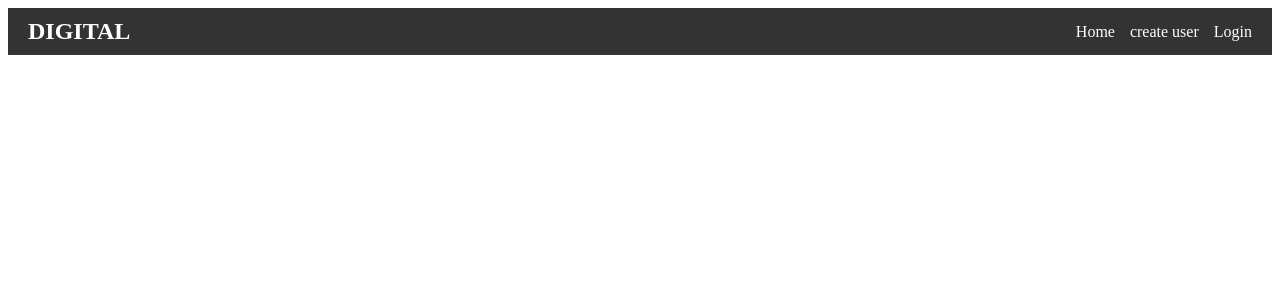
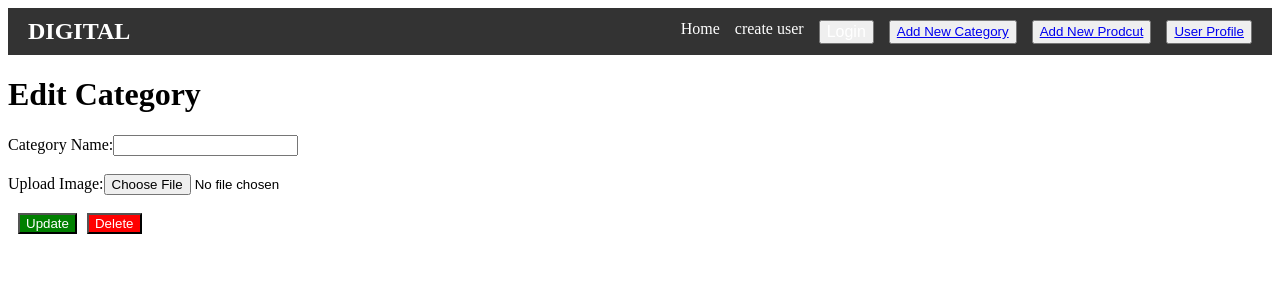
Before and after one commit to Lalitasahu/React_Projects, a React (Vite) app in the folder Digital/: page /AddCat/edit/1 in a window 1280 px wide. Shown: the top 300 px of the page. Built offline with nearby package versions, Linux system fonts and the light colour scheme; no server answers.

Commit message:
workflow of Add Prodcut

```diff
--- a/Digital/src/components/NavBar.jsx
+++ b/Digital/src/components/NavBar.jsx
@@ -1,14 +1,31 @@
 // components/Navbar.js
-import { Link } from "react-router-dom";
+import { Link} from "react-router-dom";
+import { useState, useEffect } from "react";
 
 const Navbar = () => {
+
+
+  const logout = ()=>{
+    localStorage.removeItem('access_token')
+  }
+
   return (
     <nav style={styles.nav}>
       <h2 style={styles.logo}>DIGITAL</h2>
       <div style={styles.links}>
         <Link style={styles.link} to="/">Home</Link>
         <Link style={styles.link} to="/Usercreate">create user</Link>
-        <Link style={styles.link} to="/Login">Login</Link>
+        {/* <button><Link to = "/Usercreate/edit:id/" > Edit user infomation</Link></button> */}
+        {
+          localStorage.getItem('access_token')?
+          <button><Link  onClick={()=>logout()}>Logout</Link></button>:
+          <button><Link style={styles.link} to="/Login">Login</Link></button>
+        }
+        <button><Link to = "/AddCat/add" >Add New Category</Link></button>
+        <button><Link to = "/AddProduct" >Add New Prodcut</Link></button>
+        <button><Link to = "/Profile" >User Profile </Link></button>
+
+
       </div>
     </nav>
   );
@@ -31,6 +48,7 @@ const styles = {
     gap: '15px',
   },
   link: {
+
     color: 'white',
     textDecoration: 'none',
     fontSize: '16px',
--- a/Digital/src/main.jsx
+++ b/Digital/src/main.jsx
@@ -3,9 +3,12 @@ import { BrowserRouter, Routes, Route } from "react-router-dom";
 import Navbar from "./components/Navbar";
 import Home  from "./pages/Home";
 import Prolist from "./pages/Prolist";
-import Detail_pr from "./pages/Detail_pr";
+import ProDetail from "./pages/ProDetail";
 import Usercreate from "./pages/Usercreate";
 import Login from "./pages/Login";
+import AddCat from "./pages/AddCat";
+import Profile from "./pages/Profile";
+import AddProduct from "./pages/AddProduct";
 
 
 
@@ -18,10 +21,16 @@ export default function App() {
       <Routes>
         {/* <Route path="/" element={<Home />} /> */}
         <Route index element={<Home />} />
+        <Route path="/Login" element={<Login />} />
+        <Route path="/Profile" element={<Profile/>}/>
+        <Route path="/Usercreate" element={<Usercreate />} />
+        <Route path="/Usercreate/edit:id/" element={<Usercreate />} />
         <Route path="/Prolist/:id" element={<Prolist />} />
-        <Route path="/Detail_pr/:id" element={<Detail_pr />} />
-        <Route path="/Usercreate" element={<Usercreate />} />
-        <Route path="/Login" element={<Login />} />
+        <Route path="/Prolist/edit/:id" element={<Prolist />} />
+        <Route path="/ProDetail/:id" element={<ProDetail />} />
+        <Route path="/AddCat/add" element={<AddCat />} />
+        <Route path="/AddCat/edit/:id" element={<AddCat />} />
+        <Route path="/AddProduct" element={<AddProduct />} />
       </Routes>
     </BrowserRouter>
 
--- /dev/null
+++ b/Digital/src/pages/AddCat.jsx
@@ -0,0 +1,109 @@
+import { useState, useEffect } from "react";
+import { useParams, useNavigate } from "react-router-dom";
+
+function AddCategory() {
+  const navigate = useNavigate();
+  const [name, setName] = useState("");
+  const [image, setImage] = useState(null);
+  const { id } = useParams();
+
+  useEffect(() => {
+      if (id) {
+      fetch(`http://localhost:8000/api/Category/${id}/`, {
+          headers: {
+          Authorization: `Bearer ${localStorage.getItem("access_token")}`,
+        },
+      })
+        .then((res) => res.json())
+        .then((data) => {
+        setName(data.name);
+        // setName(data.image);
+        })
+
+      }
+  }, [id]);
+
+  const submit = async (e) => {
+    e.preventDefault();
+
+    const formData = new FormData();
+    formData.append("name", name);
+    formData.append("image", image);
+
+    const url = id
+      ? `http://localhost:8000/api/Category/${id}/`
+      : "http://localhost:8000/api/Category/";
+    const method = id ? "PUT" : "POST";
+
+    const response = await fetch(url, {
+      method,
+      headers: {
+        Authorization: `Bearer ${localStorage.getItem("access_token")}`,
+      },
+      body: formData,
+    });
+    if (response.ok) {
+      if (method=="POST"){
+        alert("Category created successful!");
+        navigate('/')
+      } else {
+        alert("Category Updated Successful");
+      }
+    } else {
+      alert("Failed to create category");
+    }
+  };
+
+  const Delete = async () => {
+    const confirm = window.confirm("Are you sure you want to delete this category?");
+    if (!confirm) return;
+
+    const response = await fetch(`http://localhost:8000/api/Category/${id}/`, {
+      method: "DELETE",
+      headers: {
+        Authorization: `Bearer ${localStorage.getItem("access_token")}`,
+      },
+    });
+
+    if (response.ok) {
+      alert("Category deleted successfully");
+      navigate("/");
+    } else {
+      alert("Failed to delete category");
+    }
+  };
+
+  return (
+    <>
+      <h1>{id ? "Edit" : "Add"} Category</h1>
+      <form onSubmit={submit}>
+        <label>Category Name:</label>
+        <input
+          type="text"
+          value={name}
+          onChange={(e) => setName(e.target.value)}
+        /><br /><br />
+
+        <label>Upload Image:</label>
+        <input
+          type="file"
+          accept="image/*"
+          onChange={(e) => setImage(e.target.files[0])}
+        />
+        <br />
+        <br />
+
+        {/* <button type="submit">Submit</button> */}
+        <button type="submit" style={{ marginLeft: '10px', backgroundColor: 'green', color: 'white' }}>{id ? "Update" : "Submit"}</button>
+
+        {id && (
+        <button type="button" onClick={Delete} style={{ marginLeft: '10px', backgroundColor: 'red', color: 'white' }}>
+            Delete
+        </button>
+        )}
+      </form>
+    </>
+    );
+}
+
+export default AddCategory;
--- /dev/null
+++ b/Digital/src/pages/AddProduct.jsx
@@ -0,0 +1,101 @@
+import { useEffect, useState } from "react";
+import { Link, useParams, useNavigate } from "react-router-dom";
+
+function AddProducts() {
+    const{id} = useParams();
+    const navigate = useNavigate();
+    const[title,settitle] = useState("");
+    // const[title,settitle] = useState("");
+    // const[title,settitle] = useState("");
+
+    useEffect(()=>{
+        if(id) {
+            fetch(`http://localhost:8000/api/Product/${id}/`,{
+                headers: {
+                    Authorization: `Bearer ${localStorage.getItem('access_token')}`
+                }
+            })
+            .then((res)=> res.json())
+            .then((data)=>{
+                settitle(data.title);
+                // settitle(data.title);
+                // settitle(data.title);
+            })
+        }
+    }, [id]);
+
+    const submit = async(e) =>{
+        e.preventDefault();
+        const formData = new FormData();
+        formData.append('title',title);
+        // formData.append('title',title);
+        // formData.append('title',title);
+
+        const url = id
+        ? `http://localhost:8000/api/Product/${id}/` : `http://localhost:8000/api/Product/`;
+        const method = id ? "PUT" : "POST";
+
+
+        const response = await fetch(url, {
+            method,
+            headers: {
+            Authorization: `Bearer ${localStorage.getItem("access_token")}`,
+            },
+            body: formData,
+        });
+        if (response.ok) {
+            if (method=="POST"){
+            alert("Created Product successful!");
+            navigate('/')
+            } else {
+            alert(" Updated Product Successful");
+            }
+        } else {
+            alert("Failed to create Poroduct");
+        }
+    };
+    const Delete = async () => {
+      const confirm = window.confirm("Are you sure you want to delete this Product?");
+      if (!confirm) return;
+
+      const response = await fetch(`http://localhost:8000/api/Product/${id}/`, {
+        method: "DELETE",
+        headers: {
+          Authorization: `Bearer ${localStorage.getItem("access_token")}`,
+        },
+      });
+
+      if (response.ok) {
+        alert("Product deleted successfully");
+        navigate("/");
+      } else {
+        alert("Failed to delete Product");
+      }
+    };
+
+    return (
+        <>
+        <h1>{id ? "Edit" : "Add"} Product</h1>
+        <form onClick={submit}>
+            <label>Title:</label>
+            <input
+            type="text"
+            value={title}
+            onChange={(e) => settitle(e.target.value)}
+            /><br /><br />
+            <button type="submit">{id ? "Update" : "Submit"}</button>
+            {id && (
+            <button
+            type="button"
+            onClick={handleDelete}
+            style={{ marginLeft: "10px", backgroundColor: "red", color: "white" }}
+            >
+            Delete
+            </button>
+            )}
+        </form>
+        </>
+    )
+}
+
+export default AddProducts;
--- a/Digital/src/pages/Home.jsx
+++ b/Digital/src/pages/Home.jsx
@@ -1,10 +1,12 @@
 import React from "react"
 import {useState, useEffect } from "react"
-import { Link } from "react-router-dom";
+import { Link,useParams } from "react-router-dom";
+
 
 
 const Home=()=>{
     const [Products, setProducts] = useState({})
+    const { id } = useParams();
 
     const getProdcuts = async() =>{
         let url = "http://localhost:8000/api/Category/"
@@ -21,6 +23,7 @@ const Home=()=>{
     <>
         {/* <h1 onClick={()=> getProdcuts()}>Products </h1> */}
         <h1 >Products </h1>
+
         {Products?.results?.map((e,index)=>{
             return <>
                 <div>
@@ -31,6 +34,7 @@ const Home=()=>{
                         alt={e.name}
                         style={{width:'200', height:'200px'}} />
                     </Link>
+                    <button><Link to={`/AddCat/edit/${e.id}`}>Edit </Link> </button>
                 </div>
             </>
         })}
--- a/Digital/src/pages/Detail_pr.jsx
+++ b/Digital/src/pages/ProDetail.jsx
@@ -1,10 +1,11 @@
-import { useParams } from "react-router-dom";
+import { useParams, useNavigate } from "react-router-dom";
 import { useEffect, useState } from "react";
 
 const Pro_detail = () => {
 
+    const { id } = useParams();
     const[Detail, setDetail] = useState(null);
-    const { id } = useParams();
+    const navigate = useNavigate();
 
     const getDetail = async () => {
         const response = await fetch(`http://localhost:8000/api/Product/${id}/`);
@@ -15,6 +16,7 @@ const Pro_detail = () => {
 
     useEffect(() => {
         getDetail();
+
     }, [id]);
 
     // console.log(
@@ -39,6 +41,7 @@ const Pro_detail = () => {
                     />
                 })
             }
+
         </div>
     );
 };
--- /dev/null
+++ b/Digital/src/pages/Profile.jsx
@@ -0,0 +1,11 @@
+import { useState, useEffect } from "react";
+import { Link, useParams } from "react-router-dom";
+
+
+const Profile = (()=>{
+
+    return(
+    <h1>hello</h1>
+)
+});
+export default Profile;
--- a/Digital/src/pages/Prolist.jsx
+++ b/Digital/src/pages/Prolist.jsx
@@ -1,39 +1,41 @@
-
-import { useParams } from "react-router-dom";
+import { useParams, useNavigate } from "react-router-dom";
 import { useEffect, useState } from "react";
 import { Link } from "react-router-dom";
 
 const Product = () => {
-  const [Productlist, setProductlist] = useState([])
-  const { id } = useParams()
-  const  getProduct= async()=>{
-    let url=`http://localhost:8000/api/ProductByCategoryViewset/${id}/`
-    const response=await fetch(url)
-    setProductlist(await response.json())
-  }
-  console.log(Productlist);
+  const [Productlist, setProductlist] = useState([]);
+  const { id } = useParams();
+  const navigate = useNavigate();
 
-  useEffect(()=>{
+  const getProduct = async () => {
+    let url = `http://localhost:8000/api/ProductByCategoryViewset/${id}/`;
+    const response = await fetch(url);
+    const data = await response.json();
+    setProductlist(data);
+  };
+
+  useEffect(() => {
     getProduct()
-  },[])
+    // if (id) {
+    //   getProduct();
+    // }
+  }, [id]);
+
   return (
     <>
-    {Productlist.map((e) => (
+      {Productlist.map((e) => (
+        <div key={e.id}>
+          <Link to={`/ProDetail/${e.id}`}>
+            <h2>{e.title}</h2>
+          </Link>
 
-      <Link key={e.id} to={`/Detail_pr/${e.id}`} >
-        <h2 key={e.id}>{e.title}</h2>
-      </Link>
-      // <img
-      //   src={e.image_list}
-      //   alt={e.title}
-      //   style={{ width: '200px', height: 'auto' }}
-      // />
-
-    )
-
-  )}
+          {/* <button onClick={() => navigate(`/ProDetail/edit/${e.id}`)}>
+            Edit Product
+          </button> */}
+        </div>
+      ))}
     </>
-  )
+  );
 };
 
 export default Product;
--- a/Digital/src/pages/Usercreate.jsx
+++ b/Digital/src/pages/Usercreate.jsx
@@ -1,7 +1,9 @@
 import { useEffect, useState } from "react"
-import { useNavigate } from "react-router-dom"
+import { useNavigate, useParams } from "react-router-dom";
+
 
 function CreatUser() {
+    const { id } = useParams();
     const navigate = useNavigate();
     const[username,setusername] = useState("");
     const[first_name,setfirstname] = useState("");
@@ -10,9 +12,29 @@ function CreatUser() {
     const[address, setaddress] = useState("");
     const[password, setpassword] = useState("");
     const[phone_no, setphone_no] = useState("");
-    const[is_vendor, setis_vendor] = useState("");
+    const [is_vendor, setis_vendor] = useState(false);
     const[profile_pic, setprofile_pic] = useState("")
 
+    useEffect(()=>{
+        if (id){
+            fetch(`http://localhost:8000/api/User/${id}/` ,{
+                headers: {
+                    Authorization: `Bearer ${localStorage.getItem('access_token')}`
+                },
+            })
+            .then((res) => res.json())
+            .then((data)=>{
+                setusername(data.username);
+                setfirstname(data.first_name);
+                setlastname(data.last_name);
+                setemail(data.email);
+                setaddress(data.address);
+                setphone_no(data.phone_no);
+                setis_vendor(data.is_vendor);
+                setprofile_pic(data.profile_pic);
+            })
+        }
+    }, [id]);
 
 
     const submit = async(e)=>{
@@ -24,15 +46,20 @@ function CreatUser() {
             last_name,
             email,
             address,
-            password,
+            password: password || undefined,
             phone_no,
-            is_vendor: is_vendor === "yes",
+            is_vendor: is_vendor === true || is_vendor === "yes",
             profile_pic,
         };
         console.log(Userdata);
 
-        const response = await fetch("http://localhost:8000/api/User/", {
-            method: "POST",
+        const url = id
+            ?`http://localhost:8000/api/User/${id}/`
+            :`http://localhost:8000/api/User/`;
+        const method = id ? "PUT" : "POST";
+
+        const response = await fetch(url, {
+            method,
             headers: {
                 "Content-Type": "application/json",
             },
@@ -40,16 +67,16 @@ function CreatUser() {
 
         });
         if (response.ok) {
-            alert("User created successfully");
-            navigate('/Login');
+            alert(`User ${id ? "updated" : "created"} successfully`);
+            navigate("/Login");
         } else {
-            alert("Failed to create user");
+            alert("Failed to save user");
         }
         }
 
     return (
         <>
-            <h1>Create New User</h1>
+            <h1>{id ? "Edit" : "Create"} User</h1>
             <form onSubmit={submit}>
 
                 <label>User Name: </label>
@@ -98,13 +125,19 @@ function CreatUser() {
 
                 <label>Is Vendor</label>
                 <input type="checkbox"
-                    value={is_vendor}
-                    onChange={(e)=> setis_vendor(e.target.value)}
+                    checked={is_vendor}
+                    onChange={(e)=> setis_vendor(e.target.checked)}
                 /> <br /><br />
 
-                <button type="submit">
-                    Submit
-                </button>
+                <label>Upload Image:</label>
+                <input
+                  type="file"
+                  accept="profile_pic/*"
+                  onChange={(e) => setprofile_pic(e.target.files[0])}
+                /><br /> <br />
+
+                {/* <button type="submit"> Submit </button> */}
+                <button type="submit">{id ? "Update" : "Submit"}</button>
             </form>
 
         </>
```
